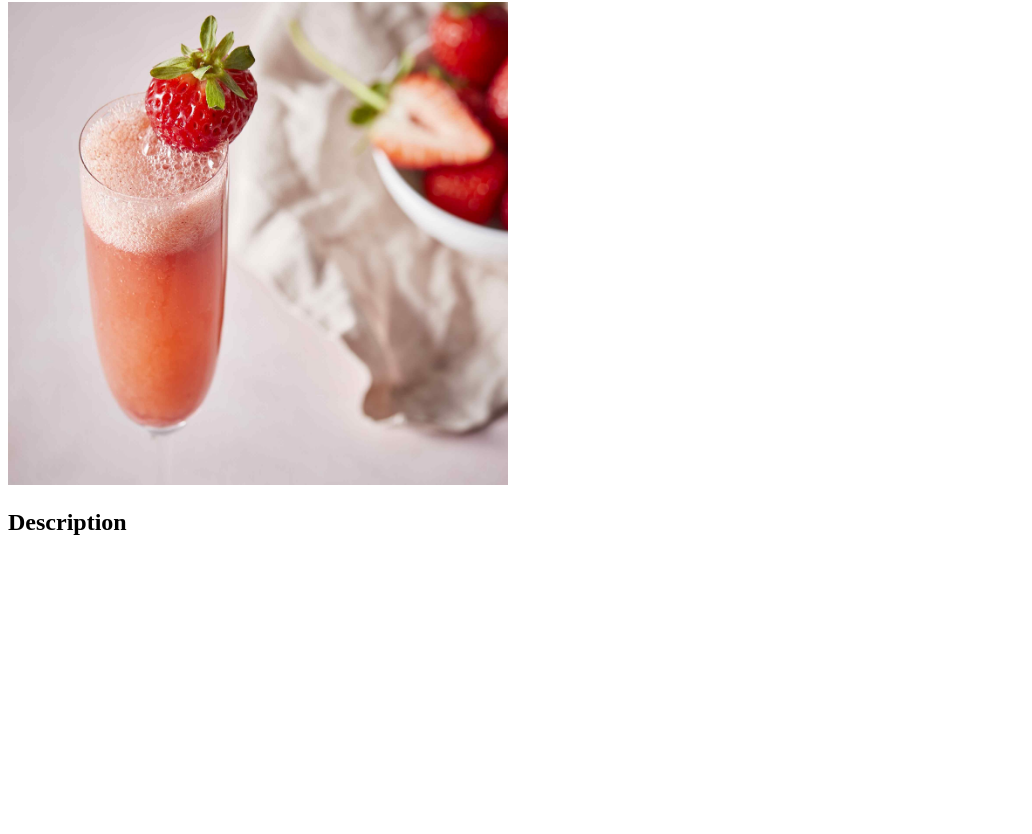
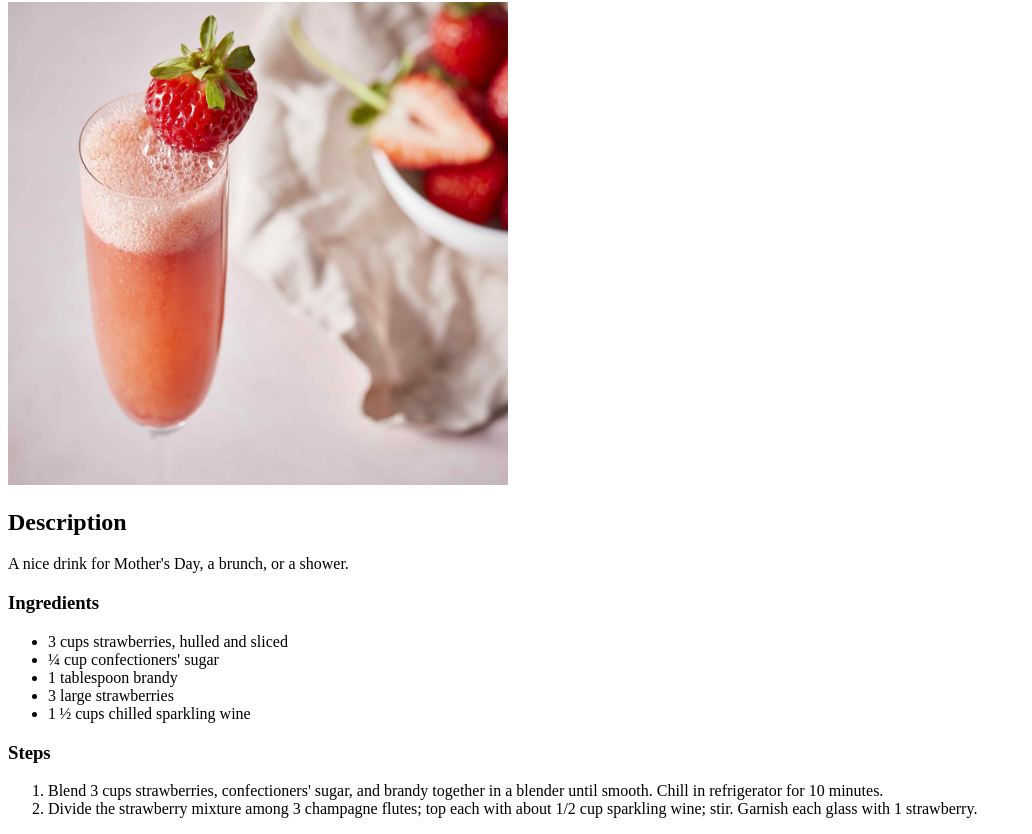
Before and after one commit to icedti/odin-recipes, a plain HTML site: page recipes/bellini.html in a window 1280 px wide. Shown: the part 78-912 px from the top of the page, without its empty margins (0-1032 px from the left). Before the commit the page ends 800 px from the top, so only its background shows below. Drawn offline with Linux system fonts and the light colour scheme.

Commit message:
Add Ingredients and steps

```diff
--- a/recipes/bellini.html
+++ b/recipes/bellini.html
@@ -13,5 +13,31 @@
     </p>
     <p>
         <h2>Description</h2>
+    <p>
+        A nice drink for Mother's Day, a brunch, or a shower.
+    </p>
+    <p>
+        <h3>Ingredients</h3>
+    </p>
+    <p>
+        <ul>
+            <li>3 cups strawberries, hulled and sliced</li>
+            <li>¼ cup confectioners' sugar</li>
+            <li>1 tablespoon brandy</li>
+            <li>3 large strawberries</li>
+            <li>1 ½ cups chilled sparkling wine</li>
+        </ul>
+    </p>
+    <p>
+        <h3>Steps</h3>
+    </p>
+    <p>
+        <ol>
+            <li>Blend 3 cups strawberries, confectioners' sugar, and brandy together in a blender until smooth. Chill in refrigerator for 10 minutes.</li>
+            <li>Divide the strawberry mixture among 3 champagne flutes; top each with about 1/2 cup sparkling wine; stir. Garnish each glass with 1 strawberry.</li>
+        </ol>
+    </p>
+
+    <!-- https://www.allrecipes.com/recipe/223478/strawberry-bellini/-->
 </body>
 </html>
```
